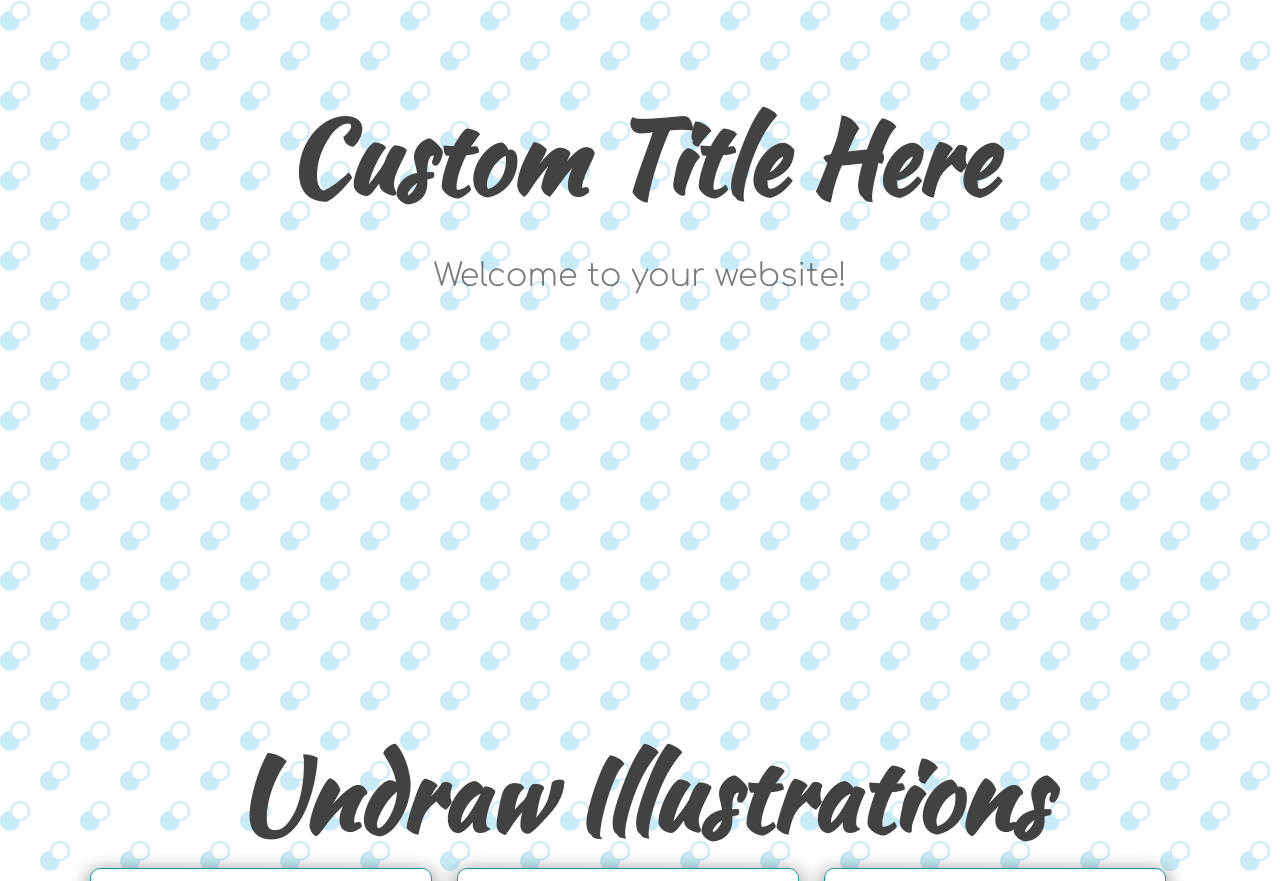
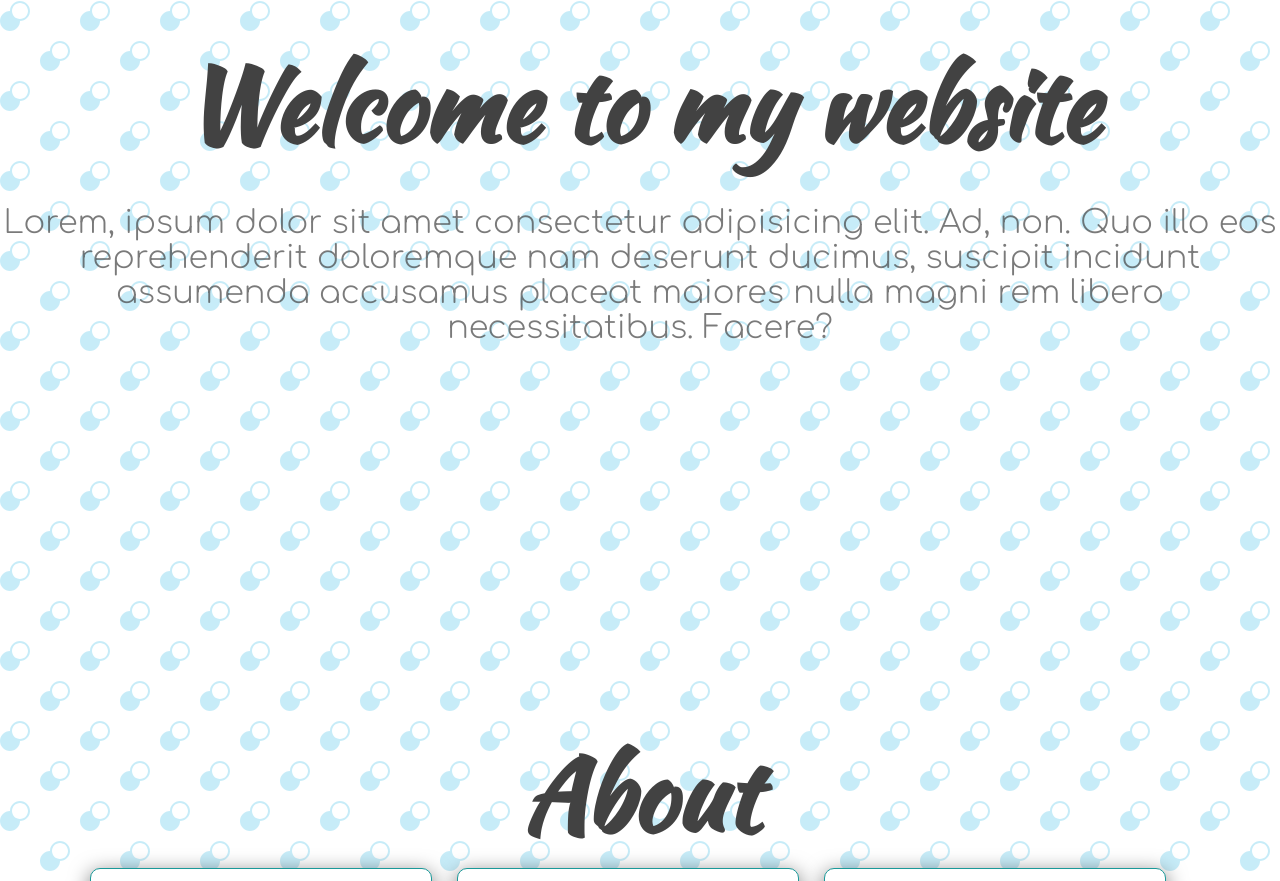
Before and after one commit to KshitijAdhikaree/website-with-dark-mode, a plain HTML site: page index.html in a window 1280 px wide. Shown: the part 239-1120 px from the top of the page. Drawn offline with nearby package versions, Linux system fonts and the light colour scheme.

Commit message:
update index

```diff
--- a/index.html
+++ b/index.html
@@ -12,6 +12,7 @@
     <link rel="stylesheet" href="style.css" />
   </head>
   <body>
+
     <!-- Dark Mode Switch -->
     <div class="theme-switch-wrapper">
       <span id="toggle-icon">
@@ -23,6 +24,7 @@
         <div class="slider round"></div>
       </label>
     </div>
+
     <!-- Navigation -->
     <nav id="nav">
       <a href="#home">Home</a>
@@ -30,16 +32,23 @@
       <a href="#projects">Projects</a>
       <a href="#contact">Contact</a>
     </nav>
+
     <!-- Home Section -->
     <section id="home">
       <div class="title-group">
-        <h1>Custom Title Here</h1>
-        <h2>Welcome to your website!</h2>
+        <h1>Welcome to my website</h1>
+        <h2>
+          Lorem, ipsum dolor sit amet consectetur adipisicing elit. Ad, non. Quo
+          illo eos reprehenderit doloremque nam deserunt ducimus, suscipit
+          incidunt assumenda accusamus placeat maiores nulla magni rem libero
+          necessitatibus. Facere?
+        </h2>
       </div>
     </section>
+
     <!-- About Section -->
     <section id="about">
-      <h1>Undraw Illustrations</h1>
+      <h1>About</h1>
       <div class="about-container">
         <div class="image-container">
           <h2>Web Innovation</h2>
@@ -67,9 +76,10 @@
         </div>
       </div>
     </section>
+
     <!-- Projects Section -->
     <section id="projects">
-      <h1>Buttons</h1>
+      <h1>Projects</h1>
       <div class="buttons">
         <button class="primary">Primary</button>
         <button class="secondary">Secondary</button>
@@ -90,8 +100,10 @@
         </p>
       </div>
     </section>
+
     <!-- Contact Section -->
     <section id="contact">
+      <h1>Contact Me</h1>
       <div class="social-icons">
         <i class="fab fa-github"></i>
         <i class="fab fa-twitter"></i>
@@ -100,6 +112,7 @@
         <i class="fab fa-youtube"></i>
       </div>
     </section>
+
     <!-- Script -->
     <script src="script.js"></script>
   </body>
```
Also changed, not shown: favicon.png.
